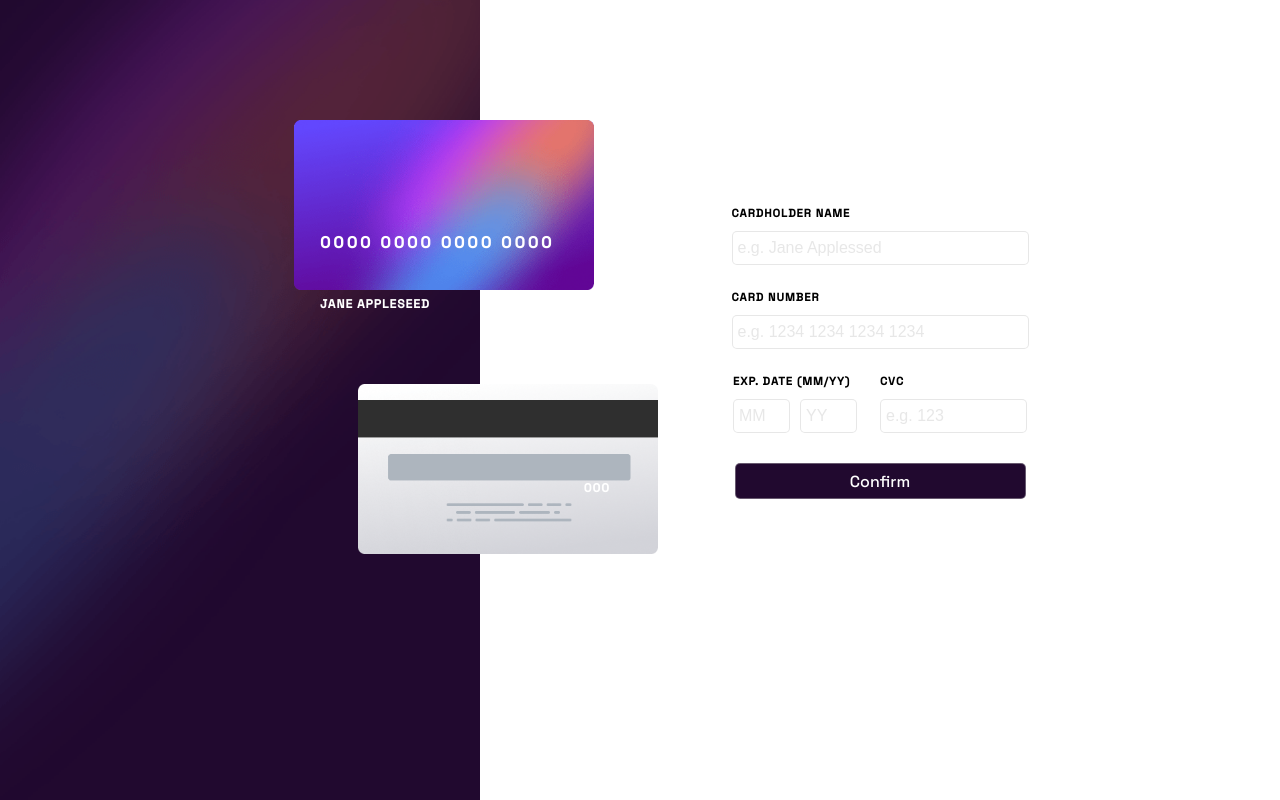
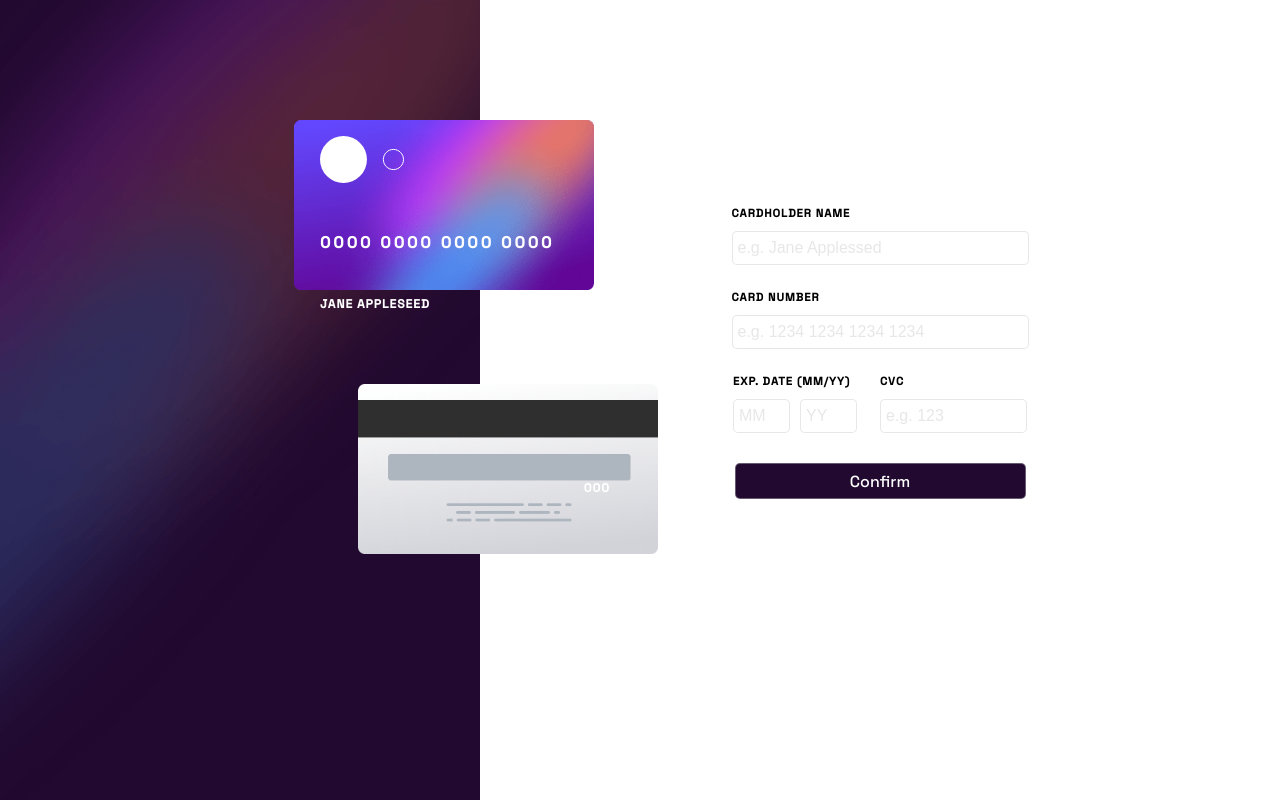
Before and after one commit to RCattoi/challenge-js-credit-card, a plain HTML site: page index.html in a window 1280 px wide. Drawn offline with Linux system fonts and the light colour scheme.

Commit message:
feat: fix image link

```diff
--- a/css/style.css
+++ b/css/style.css
@@ -117,7 +117,7 @@ input:focus {
 }
 
 .bg-card__container::before {
-  content: url("./img/card-logo.svg");
+  content: url("../img/card-logo.svg");
   position: absolute;
   left: 25vw;
   top: 17vh;
```
